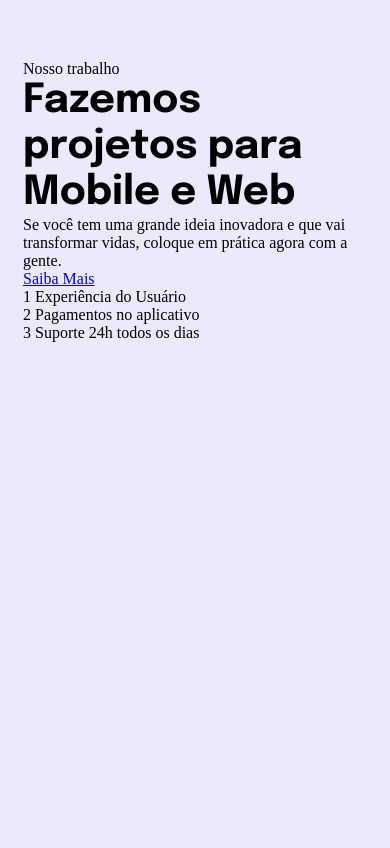
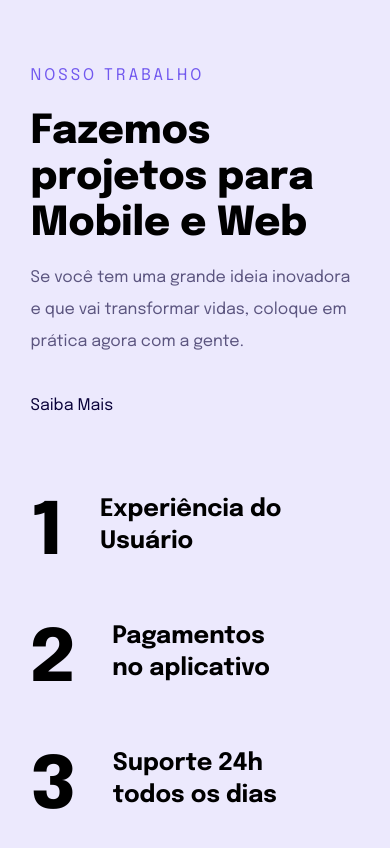
Before and after one commit to matheugenio/matheugenio.github.io, a plain HTML site: page projeto04/index.html in a window 390 px wide. Drawn offline with Linux system fonts and the light colour scheme.

Commit message:
Finalizando toda a responsividade.

```diff
--- a/projeto04/index.html
+++ b/projeto04/index.html
@@ -5,17 +5,21 @@
   <meta name="viewport" content="width=device-width, initial-scale=1.0">
   <link rel="preconnect" href="https://fonts.googleapis.com">
   <link rel="preconnect" href="https://fonts.gstatic.com" crossorigin>
-  <link href="https://fonts.googleapis.com/css2?family=Epilogue:wght@700;800&display=swap" rel="stylesheet">
+  <link href="https://fonts.googleapis.com/css2?family=Epilogue:wght@400;700;800&display=swap" rel="stylesheet">
   <title>Introdução a responsividade</title>
   <link rel="stylesheet" href="style.css">
 </head>
 <body>
   <main>
-    <p>Nosso trabalho</p>
-    <h1>Fazemos projetos para Mobile e Web</h1>
+    <div>
+      <p>Nosso trabalho</p>
+      <h1>Fazemos projetos para Mobile e Web</h1>
 
-    <p>Se você tem uma grande ideia inovadora e que vai transformar vidas, coloque em prática agora com a gente. </p>
-    <a href="#">Saiba Mais</a>
+      <p>Se você tem uma grande ideia inovadora e que vai transformar vidas, coloque em prática agora com a gente. </p>
+      <a href="#">Saiba Mais</a>
+
+
+    </div>
 
     <uL>
       <li><span>1</span> Experiência do Usuário</li>
--- a/projeto04/style.css
+++ b/projeto04/style.css
@@ -4,20 +4,105 @@
   box-sizing: border-box;
 }
 body{
+
   background:  #ECE9FD;
   padding: 6.0rem 2.3rem 6.6rem;
   font-size: 1.6rem;
+}
+main{
+  max-width: 32.9rem;
+  margin: 0 auto;
+
 }
 :root{
   font-size: 62.5%;
 
 }
-ul{
-  list-style: none;
+
+
+
+main p:first-child {
+  color:#7158EF;
+  font-family: Epilogue;
+  font-size: 1.6rem;
+  line-height: 3.2rem; /* 200% */
+  letter-spacing: 3px;
+  text-transform: uppercase;
+  margin-bottom: 1.7rem;
+
 }
 
 h1{
   font-family: 'Epilogue', sans-serif;
   font-size: 4.0rem;
   line-height: 4.6rem;
+  font-weight: 800;
+
+  margin-bottom: 1.5rem;
 }
+h1 + P {
+  color: rgba(10, 0, 57, 0.64);
+  font-family: Epilogue;
+  font-style: normal;
+  line-height: 3.2rem; /* 200% */
+  margin-bottom: 3.2rem;
+}
+
+main a {
+  color: #090039;
+  text-decoration: none;
+  font-family: Epilogue;
+  line-height: 3.2rem; /* 200% */
+
+}
+
+main a:hover{
+  font-weight: bold;
+}
+
+ul{
+  margin-top: 7.2rem;
+  list-style: none;
+
+
+}
+
+ul li{
+  font-family: Epilogue;
+  font-size: 2.4rem;
+  font-weight: 700;
+  line-height: 3.2rem; /* 133.333% */
+  max-width: 25.7rem;
+  display: flex;
+  gap: 3.8rem;
+  margin-bottom: 4.7rem;
+}
+ul li span{
+  /* H1 */
+  font-family: Epilogue;
+  font-size: 7.2rem;
+  font-weight: 800;
+  line-height: 8.0rem; /* 111.111% */
+  letter-spacing: -2px;
+}
+
+@media (min-width: 700px) {
+  body{
+    padding: 8rem;
+  }
+  main{
+    max-width: 1020px;
+    display: flex;
+    gap: 10rem;
+  }
+
+  main > div{
+    max-width: 484px;
+  }
+
+  ul li{
+    gap: 5.3rem;
+    max-width: 450px;
+    align-items: center;
+  }
+}
```
